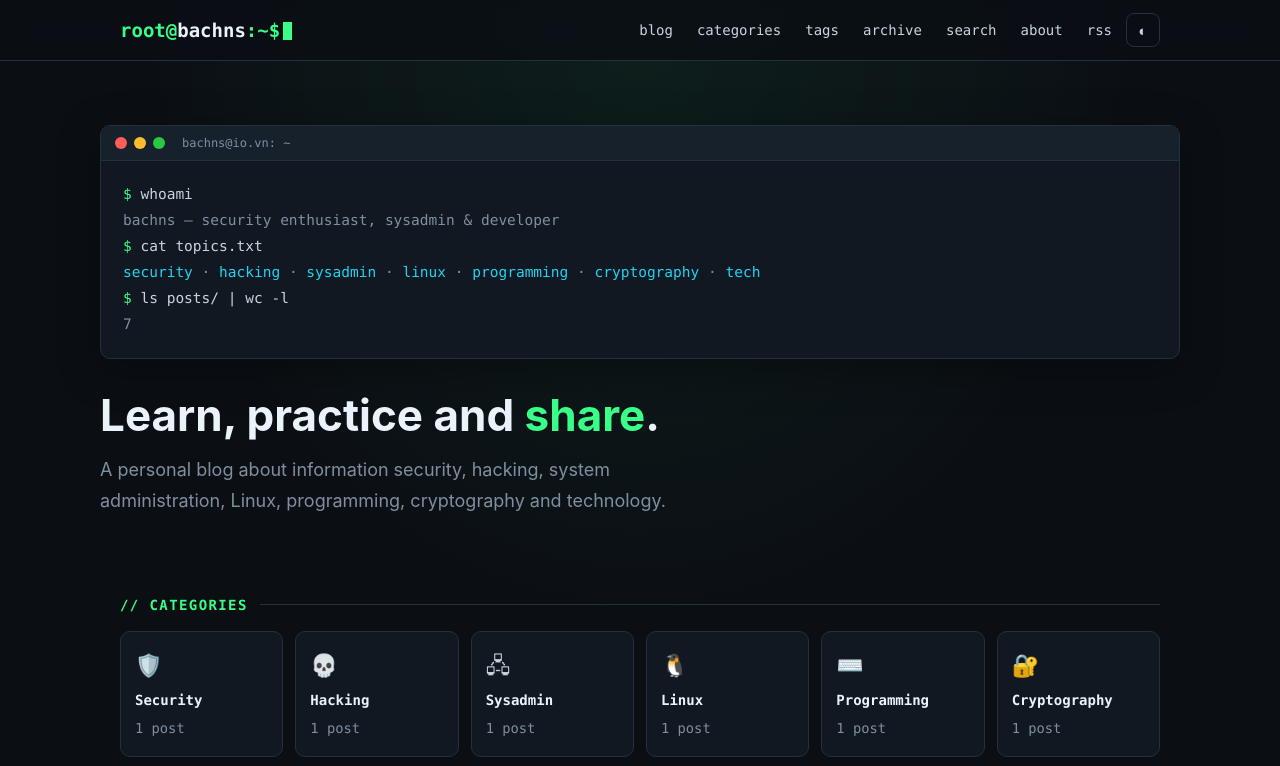
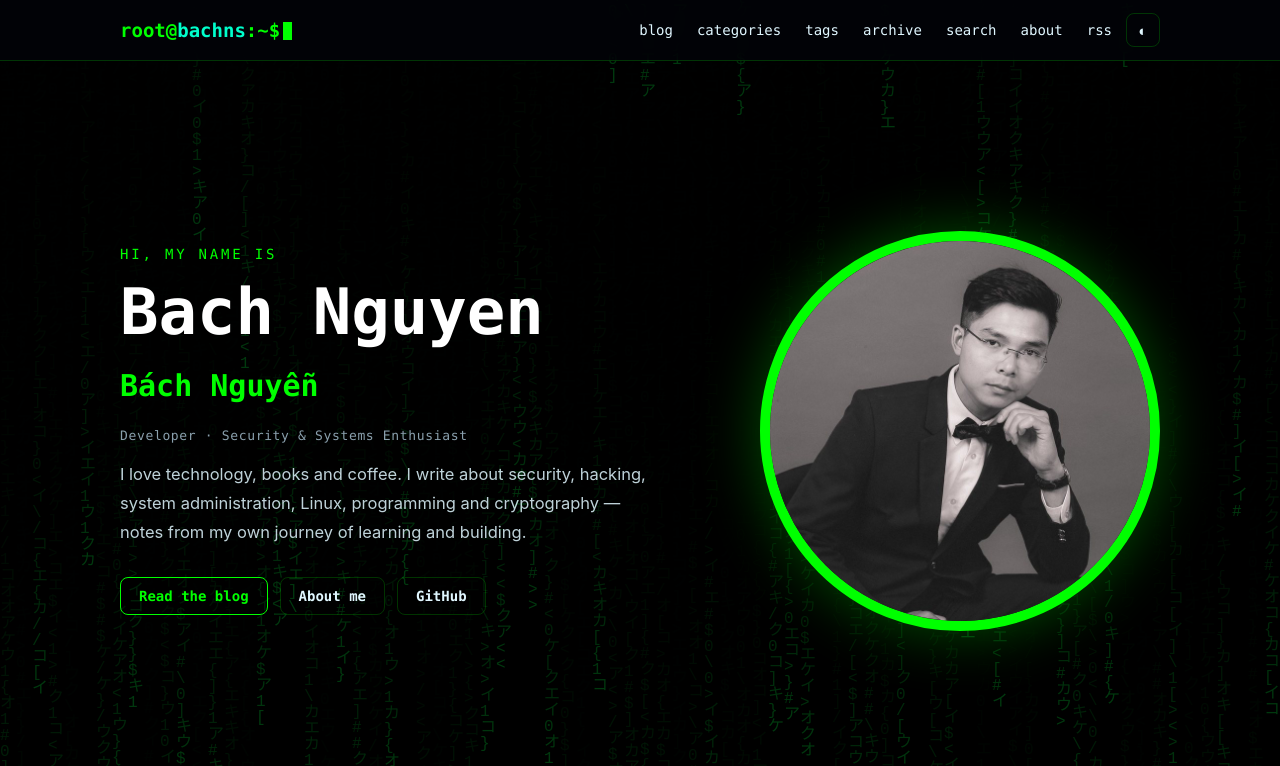
Before and after one commit to bachns/bachns.io.vn, an Astro site: page / in a window 1280 px wide. Shown: the top 766 px of the page. Built offline with nearby package versions, Linux system fonts and the light colour scheme; Astro itself is replaced by a stand-in of ours.

Commit message:
Redesign home page: hero with avatar, typing effect, matrix background
Co-Authored-By: Claude Sonnet 5.5 <noreply@anthropic.com>

```diff
--- a/src/layouts/Base.astro
+++ b/src/layouts/Base.astro
@@ -28,6 +28,7 @@ const nav = [
   </script>
 </head>
 <body>
+  <canvas id="matrix" aria-hidden="true"></canvas>
   <header class="site-header">
     <div class="container">
       <a href="/" class="logo"><span>root@</span>{SITE.title}<span>:~$</span><i class="cursor"></i></a>
@@ -41,11 +42,22 @@ const nav = [
   <main><slot /></main>
   <footer>
     <div class="container">
-      <span>© {new Date().getFullYear()} {SITE.title} — bachns.io.vn</span>
+      <span>© {new Date().getFullYear()} {SITE.name} — bachns.io.vn</span>
       <span>Built with Astro · <a href="/rss.xml">RSS</a> · <a href={SITE.github}>GitHub</a></span>
     </div>
   </footer>
   <script is:inline>
+    (() => {
+      const c = document.getElementById('matrix'); if (!c || matchMedia('(prefers-reduced-motion: reduce)').matches) { c && c.remove(); return; }
+      const x = c.getContext('2d'); const chars = '01アイウエオカキクケコ{}[]<>/\\$#'.split(''); const size = 16; let cols, drops, w, h;
+      const resize = () => { w = c.width = innerWidth; h = c.height = innerHeight; cols = Math.ceil(w / size); drops = Array.from({ length: cols }, () => Math.random() * -50); };
+      resize(); addEventListener('resize', resize);
+      setInterval(() => {
+        if (document.hidden || document.documentElement.dataset.theme === 'light') return;
+        x.fillStyle = 'rgba(0,0,0,.08)'; x.fillRect(0, 0, w, h); x.fillStyle = '#00ff41'; x.font = size + 'px monospace';
+        drops.forEach((d, i) => { x.fillText(chars[Math.floor(Math.random() * chars.length)], i * size, d * size); drops[i] = d * size > h && Math.random() > .975 ? 0 : d + 1; });
+      }, 60);
+    })();
     document.getElementById('theme').addEventListener('click', () => {
       const r = document.documentElement; const n = r.dataset.theme === 'dark' ? 'light' : 'dark';
       r.dataset.theme = n; try { localStorage.setItem('theme', n); } catch {}
--- a/src/lib/site.ts
+++ b/src/lib/site.ts
@@ -6,6 +6,12 @@ export const SITE = {
   description: 'A personal blog about information security, hacking, system administration, Linux, programming, cryptography and technology.',
   author: 'bachns',
   github: 'https://github.com/bachns',
+  avatar: '/images/avatar.jpg',
+  name: 'Bach Nguyen',
+  altName: 'Bách Nguyễn',
+  position: 'Developer · Security & Systems Enthusiast',
+  location: 'Hanoi, Vietnam',
+  bio: 'I love technology, books and coffee. I write about security, hacking, system administration, Linux, programming and cryptography — notes from my own journey of learning and building.',
 };
 
 export const CATEGORIES = {
--- a/src/pages/index.astro
+++ b/src/pages/index.astro
@@ -7,19 +7,23 @@ const count = (k: string) => posts.filter((p) => p.data.category === k).length;
 ---
 <Base>
   <section class="hero container">
-    <div class="term">
-      <div class="term-bar"><i></i><i></i><i></i><b>bachns@io.vn: ~</b></div>
-      <div class="term-body">
-        <div><span class="p">$</span> whoami</div>
-        <div class="o">bachns — security enthusiast, sysadmin &amp; developer</div>
-        <div><span class="p">$</span> cat topics.txt</div>
-        <div class="o"><span class="k">security</span> · <span class="k">hacking</span> · <span class="k">sysadmin</span> · <span class="k">linux</span> · <span class="k">programming</span> · <span class="k">cryptography</span> · <span class="k">tech</span></div>
-        <div><span class="p">$</span> ls posts/ | wc -l</div>
-        <div class="o">{posts.length}</div>
+    <div class="hero-grid">
+      <div class="hero-text">
+        <p class="hero-eyebrow" data-type>Hi, my name is</p>
+        <h1 class="hero-name" data-type>{SITE.name}</h1>
+        <p class="hero-alt" data-type>{SITE.altName}</p>
+        <p class="hero-role" data-type>{SITE.position}</p>
+        <p class="hero-bio" data-type>{SITE.bio}</p>
+        <div class="hero-cta">
+          <a class="btn" href="/blog/">Read the blog</a>
+          <a class="btn ghost" href="/about/">About me</a>
+          <a class="btn ghost" href={SITE.github}>GitHub</a>
+        </div>
+      </div>
+      <div class="hero-photo">
+        <div class="avatar"><img src={SITE.avatar} alt={`${SITE.name} — profile photo`} width="768" height="768" fetchpriority="high" /></div>
       </div>
     </div>
-    <h1>Learn, practice and <span style="color:var(--accent)">share</span>.</h1>
-    <p class="lead">{SITE.description}</p>
   </section>
 
   <div class="container">
@@ -34,4 +38,28 @@ const count = (k: string) => posts.filter((p) => p.data.category === k).length;
     <div class="posts">{posts.slice(0, 8).map((p) => <PostCard post={p} />)}</div>
     <p style="margin-top:24px"><a href="/blog/">→ View all posts</a></p>
   </div>
+  <script is:inline>
+    (() => {
+      if (matchMedia('(prefers-reduced-motion: reduce)').matches) return;
+      const els = [...document.querySelectorAll('[data-type]')];
+      const full = els.map((e) => e.textContent.trim());
+      els.forEach((e) => (e.textContent = ''));
+      const caret = document.createElement('span'); caret.className = 'caret'; caret.textContent = '▍';
+      const SPEED = 110;
+      let i = 0;
+      const next = () => {
+        if (i >= els.length) return;
+        const el = els[i], words = full[i].split(' '); let n = 0;
+        el.appendChild(caret);
+        const tick = () => {
+          if (n < words.length) {
+            caret.insertAdjacentText('beforebegin', (n ? ' ' : '') + words[n++]);
+            setTimeout(tick, SPEED);
+          } else { i++; if (i >= els.length) caret.remove(); next(); }
+        };
+        tick();
+      };
+      next();
+    })();
+  </script>
 </Base>
--- a/src/styles/global.css
+++ b/src/styles/global.css
@@ -1,34 +1,38 @@
 :root {
-  --bg: #0b0f14; --bg2: #111821; --bg3: #17212c; --border: #223040;
-  --text: #c9d4df; --muted: #7f8fa0; --head: #eaf2fa;
-  --accent: #39ff88; --accent2: #22d3ee; --warn: #fbbf24; --danger: #ff5d73;
+  --bg: #000000; --bg2: rgba(10, 25, 47, .85); --bg3: rgba(20, 40, 60, .9); --border: rgba(0, 255, 0, .2);
+  --text: #e0f7ff; --muted: #8aa0ad; --head: #00ffcc;
+  --accent: #00ff00; --accent2: #22d3ee; --warn: #fbbf24; --danger: #ff5d73;
+  --glow: 0 0 15px rgba(0, 255, 0, .15), inset 0 0 20px rgba(0, 255, 0, .05);
   --mono: 'JetBrains Mono', 'Fira Code', ui-monospace, SFMono-Regular, Menlo, Consolas, monospace;
   --sans: Inter, system-ui, -apple-system, 'Segoe UI', Roboto, sans-serif;
-  --radius: 10px;
+  --radius: 12px;
 }
 :root[data-theme='light'] {
-  --bg: #f7f9fb; --bg2: #ffffff; --bg3: #eef2f6; --border: #d6dee7;
-  --text: #2a3643; --muted: #647385; --head: #0b1520;
-  --accent: #008a3e; --accent2: #0a7c97; --warn: #b7791f; --danger: #d6293e;
+  --bg: #f0f4f8; --bg2: rgba(255, 255, 255, .85); --bg3: #e6ecf2; --border: rgba(0, 120, 80, .25);
+  --text: #1a2e1a; --muted: #55697a; --head: #005f3f;
+  --accent: #007a50; --accent2: #0a7c97; --warn: #b7791f; --danger: #d6293e;
+  --glow: 0 0 15px rgba(0, 150, 100, .1), inset 0 0 20px rgba(0, 150, 100, .04);
 }
 * { box-sizing: border-box; }
 html { scroll-behavior: smooth; }
 body {
   margin: 0; background: var(--bg); color: var(--text);
   font: 16.5px/1.75 var(--sans); -webkit-font-smoothing: antialiased;
-  background-image: radial-gradient(ellipse at top, color-mix(in srgb, var(--accent) 7%, transparent), transparent 55%);
-  background-attachment: fixed;
 }
 a { color: var(--accent2); text-decoration: none; }
 a:hover { color: var(--accent); }
 ::selection { background: var(--accent); color: #000; }
+#matrix { position: fixed; inset: 0; width: 100%; height: 100%; z-index: -1; opacity: .22; pointer-events: none; }
+:root[data-theme='light'] #matrix { display: none; }
+main, .site-header, footer { position: relative; }
 .container { max-width: 1080px; margin: 0 auto; padding: 0 20px; }
 .narrow { max-width: 760px; }
 h1, h2, h3, h4 { color: var(--head); line-height: 1.3; }
 
 /* header */
 .site-header { position: sticky; top: 0; z-index: 50; backdrop-filter: blur(10px);
-  background: color-mix(in srgb, var(--bg) 85%, transparent); border-bottom: 1px solid var(--border); }
+  background: rgba(2, 4, 9, .72); border-bottom: 1px solid var(--border); }
+:root[data-theme='light'] .site-header { background: rgba(240, 244, 248, .8); }
 .site-header .container { display: flex; align-items: center; gap: 18px; height: 60px; }
 .logo { font: 700 19px var(--mono); color: var(--head); }
 .logo span { color: var(--accent); }
@@ -42,34 +46,51 @@ nav a:hover, nav a.active { background: var(--bg3); color: var(--accent); }
 @media (max-width: 760px) { .site-header .container { height: auto; padding-block: 10px; flex-wrap: wrap; } nav { margin-left: 0; } }
 
 /* hero */
-.hero { padding: 64px 0 36px; }
-.term { background: var(--bg2); border: 1px solid var(--border); border-radius: var(--radius); overflow: hidden; box-shadow: 0 10px 40px rgba(0,0,0,.35); }
-.term-bar { display: flex; gap: 7px; padding: 10px 14px; background: var(--bg3); border-bottom: 1px solid var(--border); align-items: center; }
-.term-bar i { width: 12px; height: 12px; border-radius: 50%; background: #ff5f56; } .term-bar i:nth-child(2){background:#ffbd2e} .term-bar i:nth-child(3){background:#27c93f}
-.term-bar b { margin-left: 10px; font: 500 12px var(--mono); color: var(--muted); }
-.term-body { padding: 20px 22px; font: 14.5px/1.8 var(--mono); }
-.term-body .p { color: var(--accent); } .term-body .o { color: var(--muted); } .term-body .k { color: var(--accent2); }
-.hero h1 { font-size: clamp(28px, 5vw, 44px); margin: 28px 0 10px; }
-.hero p.lead { color: var(--muted); font-size: 18px; max-width: 640px; margin: 0; }
+.hero { min-height: calc(100vh - 61px); display: flex; align-items: center; padding-block: 32px; }
+.hero-grid { width: 100%; display: grid; grid-template-columns: 1.1fr .9fr; gap: 64px; align-items: center; }
+.hero-text { order: 1; }
+.hero-eyebrow { font: 14px var(--mono); color: var(--accent); letter-spacing: .2em; text-transform: uppercase; margin: 0 0 8px; min-height: 1.6em; }
+.hero-name { font: 700 clamp(36px, 6vw, 64px)/1.1 var(--mono); color: #fff; margin: 0; min-height: 1.2em; }
+:root[data-theme='light'] .hero-name { color: #0b1520; }
+.hero-alt { font: 700 clamp(20px, 3vw, 30px) var(--mono); color: var(--accent); margin: 14px 0 0; min-height: 1.4em; }
+.hero-role { font: 13px var(--mono); color: var(--muted); letter-spacing: .05em; margin: 18px 0 0; min-height: 1.4em; }
+.hero-bio { max-width: 560px; color: var(--text); opacity: .85; margin: 14px 0 0; min-height: 5.5em; }
+.caret { display: inline-block; animation: blink 1s steps(1) infinite; color: var(--accent); }
+.hero-cta { display: flex; gap: 12px; flex-wrap: wrap; margin-top: 26px; }
+.btn { font: 600 14px var(--mono); color: var(--accent); border: 1px solid var(--accent); background: transparent; padding: 10px 18px; border-radius: 8px; transition: .2s; }
+.btn:hover { background: var(--accent); color: #000; box-shadow: 0 0 25px rgba(0, 255, 0, .3); }
+.btn.ghost { color: var(--text); border-color: var(--border); } .btn.ghost:hover { background: var(--bg3); color: var(--accent); border-color: var(--accent); box-shadow: none; }
+.hero-photo { order: 2; display: flex; justify-content: flex-end; }
+.avatar { width: clamp(220px, 32vw, 400px); aspect-ratio: 1; border-radius: 50%; border: 10px solid var(--accent); box-shadow: 0 0 60px rgba(0, 255, 0, .3); overflow: hidden; background: #111; }
+.avatar img { width: 100%; height: 100%; object-fit: cover; display: block; }
+:root[data-theme='light'] .avatar { box-shadow: 0 0 40px rgba(0, 122, 80, .25); }
+@media (max-width: 820px) {
+  .hero { min-height: auto; padding-block: 28px 8px; }
+  .hero-grid { grid-template-columns: 1fr; gap: 28px; }
+  .hero-photo { order: 1; justify-content: center; } .hero-text { order: 2; }
+  .avatar { border-width: 6px; width: 220px; }
+}
+@media (prefers-reduced-motion: reduce) { .caret, .logo .cursor { animation: none; } }
 
 /* sections */
 .section-title { font: 700 14px var(--mono); color: var(--accent); text-transform: uppercase; letter-spacing: .1em; margin: 44px 0 18px; display: flex; align-items: center; gap: 12px; }
 .section-title::after { content: ''; flex: 1; height: 1px; background: var(--border); }
 .cats { display: grid; grid-template-columns: repeat(auto-fill, minmax(150px, 1fr)); gap: 12px; }
-.cat { background: var(--bg2); border: 1px solid var(--border); border-radius: var(--radius); padding: 14px; color: var(--text); transition: .2s; }
+.cat { backdrop-filter: blur(6px); box-shadow: var(--glow); background: var(--bg2); border: 1px solid var(--border); border-radius: var(--radius); padding: 14px; color: var(--text); transition: .2s; }
 .cat:hover { border-color: var(--accent); transform: translateY(-2px); color: var(--text); }
 .cat .ic { font-size: 22px; } .cat strong { display: block; color: var(--head); font-family: var(--mono); font-size: 14px; margin-top: 4px; }
 .cat small { color: var(--muted); font-family: var(--mono); }
 
 /* post cards */
 .posts { display: grid; gap: 16px; }
-.card { background: var(--bg2); border: 1px solid var(--border); border-radius: var(--radius); padding: 20px 22px; transition: .2s; }
-.card:hover { border-color: var(--accent); box-shadow: 0 0 0 1px var(--accent), 0 8px 30px rgba(57,255,136,.08); }
+.card { background: var(--bg2); border: 1px solid var(--border); border-radius: var(--radius); padding: 20px 22px; transition: .2s; box-shadow: var(--glow); backdrop-filter: blur(6px); }
+.card:hover { border-color: var(--accent); box-shadow: 0 0 25px rgba(0, 255, 0, .3); }
 .card h3 { margin: 6px 0 6px; font-size: 20px; } .card h3 a { color: var(--head); } .card h3 a:hover { color: var(--accent); }
 .card p { margin: 0 0 12px; color: var(--muted); font-size: 15px; }
 .meta { font: 12.5px var(--mono); color: var(--muted); display: flex; gap: 14px; flex-wrap: wrap; align-items: center; }
 .badge { font: 600 12px var(--mono); color: var(--accent); background: color-mix(in srgb, var(--accent) 12%, transparent); padding: 2px 9px; border-radius: 99px; }
 .badge:hover { background: var(--accent); color: #000; }
+.badge { color: var(--accent); }
 .tags { display: flex; gap: 8px; flex-wrap: wrap; }
 .tag { font: 12.5px var(--mono); color: var(--muted); } .tag::before { content: '#'; color: var(--accent2); }
 .tag:hover { color: var(--accent); }
@@ -109,5 +130,5 @@ pre:hover .copy-btn { opacity: 1; } .copy-btn:hover { color: var(--accent); bord
 .archive li { list-style: none; display: flex; gap: 16px; padding: 6px 0; border-bottom: 1px dotted var(--border); } .archive ul { padding: 0; }
 .archive time { font: 13px var(--mono); color: var(--muted); min-width: 90px; padding-top: 3px; }
 
-footer { margin-top: 90px; border-top: 1px solid var(--border); padding: 28px 0 40px; color: var(--muted); font: 13px var(--mono); }
-footer .container { display: flex; justify-content: space-between; flex-wrap: wrap; gap: 10px; }
+footer { margin-top: 90px; text-align: center; border-top: 1px solid var(--border); padding: 28px 0 40px; color: var(--muted); font: 13px var(--mono); }
+footer .container { display: flex; justify-content: center; text-align: center; flex-wrap: wrap; gap: 10px; }
```
Also changed, not shown: public/images/avatar-small.jpg (added), public/images/avatar.jpg (added).
